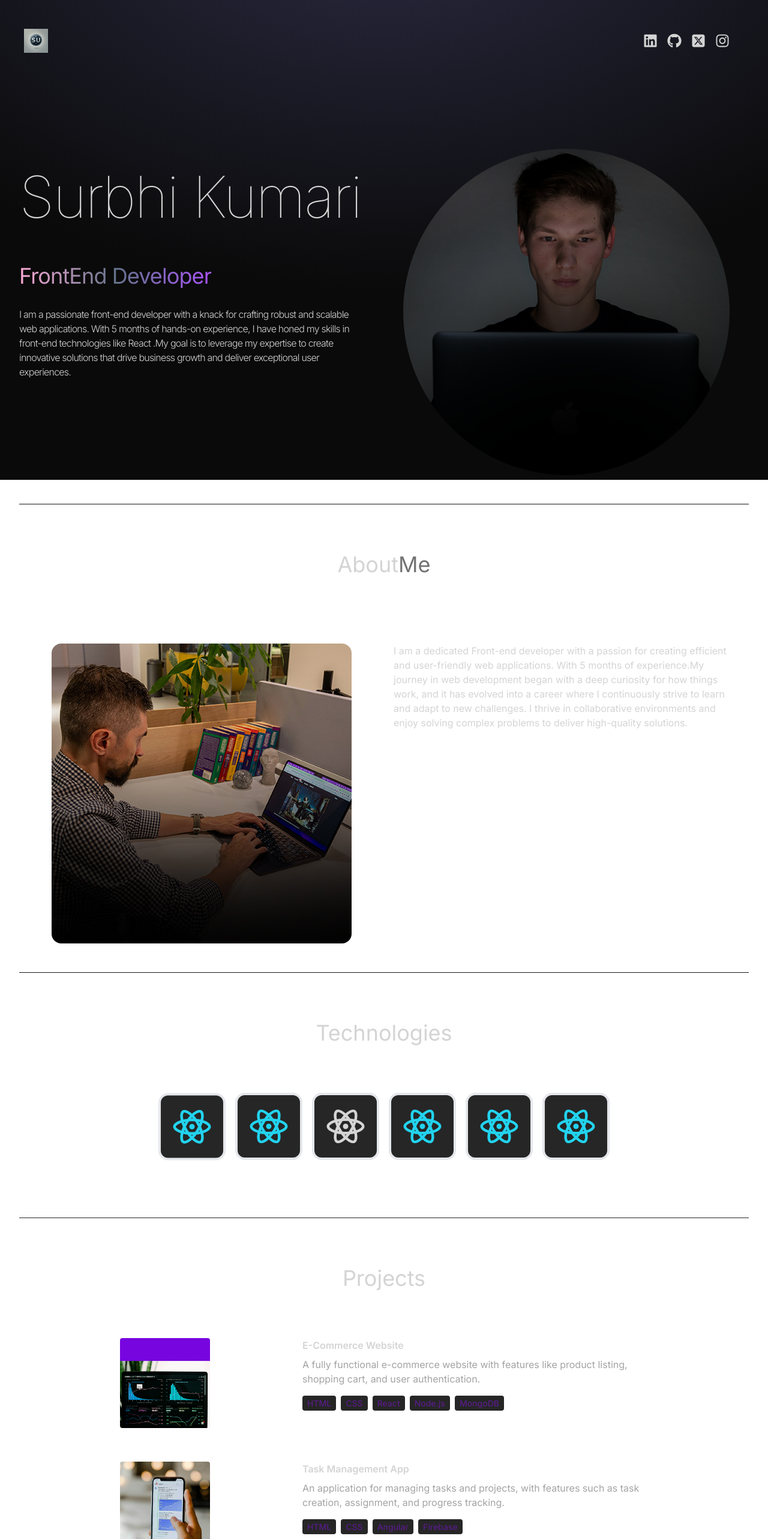
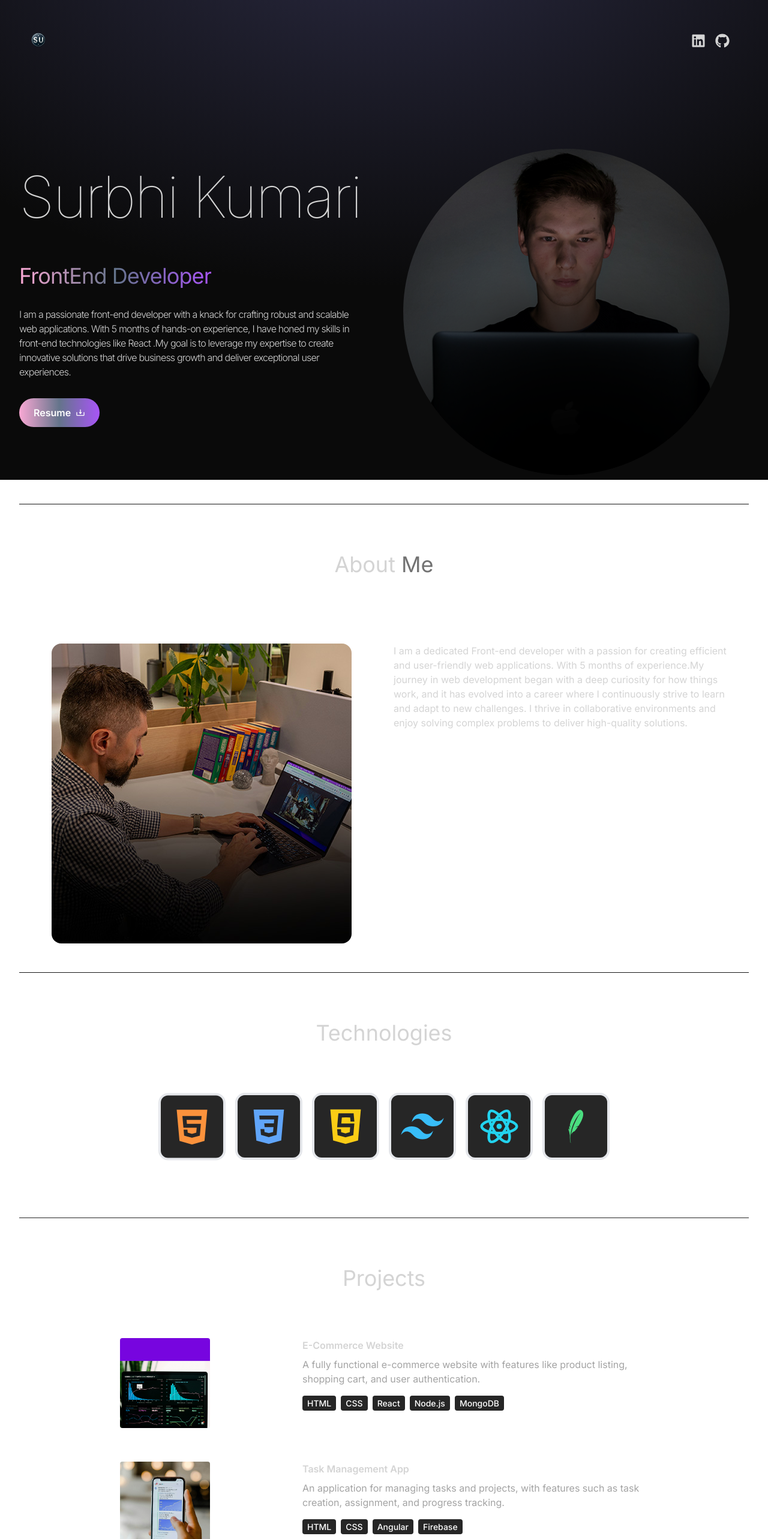
Before and after one commit to surbhiadri/my-portfolio, a React (Vite) app: page / in a window 1280 px wide. Shown: the top 2566 px of the page at 60% size. Built offline with nearby package versions, Linux system fonts and the light colour scheme.

Commit message:
design improvement

```diff
--- a/src/components/About.jsx
+++ b/src/components/About.jsx
@@ -8,7 +8,7 @@ const About = () => {
     <div className="border-b border-neutral-900 pb-4">
       <h2 className="my-20  text-center text-4xl">
         About
-        <span className="text-neutral-500">Me</span>
+        <span className="text-neutral-500"> Me</span>
       </h2>
       <div className="flex flex-wrap">
         <motion.div
--- a/src/components/Hero.jsx
+++ b/src/components/Hero.jsx
@@ -2,7 +2,7 @@ import React from "react";
 import { HERO_CONTENT } from "../constants";
 import profilePic from "../../src/assets/kevinRushProfile.png";
 import { motion } from "framer-motion";
-
+import { BiDownload } from "react-icons/bi";
 const container = (delay) => ({
   hidden: { x: -100, opacity: 0 },
   visible: {
@@ -13,6 +13,12 @@ const container = (delay) => ({
 });
 
 const Hero = () => {
+  const handleResumeDownload = () => {
+    window.open(
+      "https://drive.google.com/file/d/1rBoPthO25ONCPa-fGQHiFfJyUOwFmPk5/view?usp=sharing",
+      "_blank"
+    );
+  };
   return (
     <div className="border-b border-neutral-900 pb-4 lg:mb-35">
       <div className="flex flex-wrap">
@@ -42,6 +48,15 @@ const Hero = () => {
             >
               {HERO_CONTENT}
             </motion.p>
+            <motion.button
+              variants={container(1.5)}
+              initial="hidden"
+              animate="visible"
+              className="rounded-full bg-gradient-to-r from-pink-300 via-slate-500 to-purple-500 px-6 py-3 font-semibold text-white flex items-center "
+              onClick={handleResumeDownload}
+            >
+              Resume <BiDownload className="ml-2" />
+            </motion.button>
           </div>
         </div>
 
--- a/src/components/Navbar.jsx
+++ b/src/components/Navbar.jsx
@@ -1,21 +1,20 @@
-//import { nav } from "framer-motion/client";
-import logo from "../../src/assets/surbhi-logo.jpg";
+import logo from "../../src/assets/surbhi-logo.png";
 import { FaLinkedin } from "react-icons/fa";
 import { FaGithub } from "react-icons/fa";
-import { FaSquareXTwitter } from "react-icons/fa6";
-import { FaInstagram } from "react-icons/fa";
 
 const Navbar = () => {
   return (
     <nav className="mb-20 flex items-center justify-between py-6">
       <div className="flex flex-shrink-0 items-center ">
-        <img className="mx-2 w-10" src={logo} alt="logo" />
+        <img className="mx-2 w-12" src={logo} alt="logo" />
       </div>
-      <div className=" m-8 flex items-center justify-between gap-4 text-2xl">
-        <FaLinkedin />
-        <FaGithub />
-        <FaSquareXTwitter />
-        <FaInstagram />
+      <div className="m-8 flex items-center justify-between gap-4 text-2xl">
+        <a href="#" target="_blank">
+          <FaLinkedin />
+        </a>
+        <a href="#" target="_blank">
+          <FaGithub />
+        </a>
       </div>
     </nav>
   );
--- a/src/components/Projects.jsx
+++ b/src/components/Projects.jsx
@@ -25,7 +25,7 @@ const Projects = () => {
               {project.technologies.map((technology, index) => (
                 <span
                   key={index}
-                  className="mr-2 rounded bg-neutral-800 px-2 py-1 text-sm font-medium text-purple-900"
+                  className="mr-2 rounded bg-neutral-800 px-2 py-1 text-sm font-medium text-white"
                 >
                   {technology}
                 </span>
--- a/src/components/Technologies.jsx
+++ b/src/components/Technologies.jsx
@@ -1,7 +1,7 @@
 import React from "react";
-import { RiReactjsLine } from "react-icons/ri";
+import { RiReactjsLine, RiTailwindCssFill } from "react-icons/ri";
+import { DiHtml5, DiCss3, DiJavascript, DiSqllite } from "react-icons/di";
 import { animate, inView, motion } from "framer-motion";
-
 const iconVariants = (duration) => ({
   initial: { y: -10 },
   animate: {
@@ -13,7 +13,14 @@ const iconVariants = (duration) => ({
       repeatType: "reverse",
     },
   },
+  exit: { y: -10 },
 });
+const hoverAnimate = {
+  scale: 1.1,
+  transition: {
+    duration: 0.2,
+  },
+};
 
 const Technologies = () => {
   return (
@@ -22,32 +29,48 @@ const Technologies = () => {
       <div className="flex flex-wrap items-center justify-center gap-4">
         <motion.div
           variants={iconVariants(2.5)}
+          whileHover={hoverAnimate}
           initial="initial"
           animate="animate"
+          className="rounded-2xl border-4 bg-neutral-800 p-4"
+        >
+          <DiHtml5 className="text-7xl text-orange-400 " />
+        </motion.div>
+
+        <motion.div
+          whileHover={hoverAnimate}
+          className="rounded-2xl border-4 bg-neutral-800 p-4"
+        >
+          <DiCss3 className="text-7xl text-blue-400" />
+        </motion.div>
+
+        <motion.div
+          whileHover={hoverAnimate}
+          className="rounded-2xl border-4 bg-neutral-800 p-4"
+        >
+          <DiJavascript className="text-7xl text-yellow-400" />
+        </motion.div>
+
+        <motion.div
+          whileHover={hoverAnimate}
+          className="rounded-2xl border-4 bg-neutral-800 p-4"
+        >
+          <RiTailwindCssFill className="text-7xl text-sky-400" />
+        </motion.div>
+
+        <motion.div
+          whileHover={hoverAnimate}
           className="rounded-2xl border-4 bg-neutral-800 p-4"
         >
           <RiReactjsLine className="text-7xl text-cyan-400" />
         </motion.div>
 
-        <div className="rounded-2xl border-4 bg-neutral-800 p-4">
-          <RiReactjsLine className="text-7xl text-cyan-400" />
-        </div>
-
-        <div className="rounded-2xl border-4 bg-neutral-800 p-4">
-          <RiReactjsLine className="text-7xl" />
-        </div>
-
-        <div className="rounded-2xl border-4 bg-neutral-800 p-4">
-          <RiReactjsLine className="text-7xl text-cyan-400" />
-        </div>
-
-        <div className="rounded-2xl border-4 bg-neutral-800 p-4">
-          <RiReactjsLine className="text-7xl text-cyan-400" />
-        </div>
-
-        <div className="rounded-2xl border-4 bg-neutral-800 p-4">
-          <RiReactjsLine className="text-7xl text-cyan-400" />
-        </div>
+        <motion.div
+          whileHover={hoverAnimate}
+          className="rounded-2xl border-4 bg-neutral-800 p-4"
+        >
+          <DiSqllite className="text-7xl text-green-400" />
+        </motion.div>
       </div>
     </div>
   );
```
Also changed, not shown: src/assets/surbhi-logo.jpg (deleted), src/assets/surbhi-logo.png (added).
